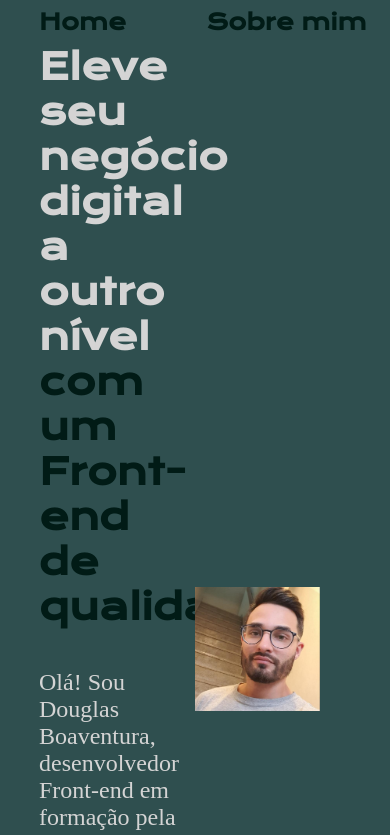
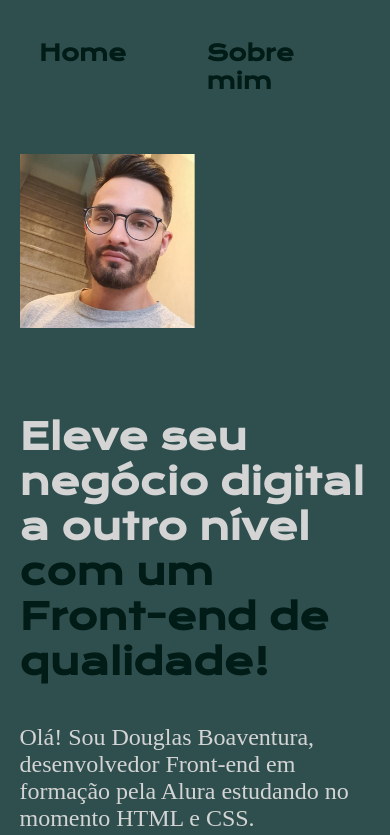
Before and after one commit to DougBoaventura/PortifolioCursoAlura, a plain HTML site: page index.html in a window 390 px wide. Shown: the top 835 px of the page. Drawn offline with nearby package versions, Linux system fonts and the light colour scheme.

Commit message:
adequando para mobile

```diff
--- a/styles/style.css
+++ b/styles/style.css
@@ -40,10 +40,11 @@
 }
 
 .apresentacao {
-    padding: 2% 10%;
+    padding: 5% 15%;
     display: flex;
     align-items: center;
     justify-content: space-between;
+    gap: 82px;
 }
 
 .apresentacao__conteudo {
@@ -103,7 +104,7 @@
 }
 
 .apresentacao__imagem {
- width: 80%;
+ width: 50%;
 }
 
 .rodape {
@@ -116,3 +117,22 @@
     font-family: var(--font-primaria);
     font-size: 1rem;
 }
+
+@media (max-width: 1200px) {
+    .cabecalho {
+        padding: 10%;
+    }
+
+    .cabecalho__menu {
+        justify-content: center;
+}
+
+    .apresentacao {
+        flex-direction: column-reverse;
+        padding: 5%;
+    }
+
+    .apresentacao__conteudo {
+        width: auto;
+}
+}
```
